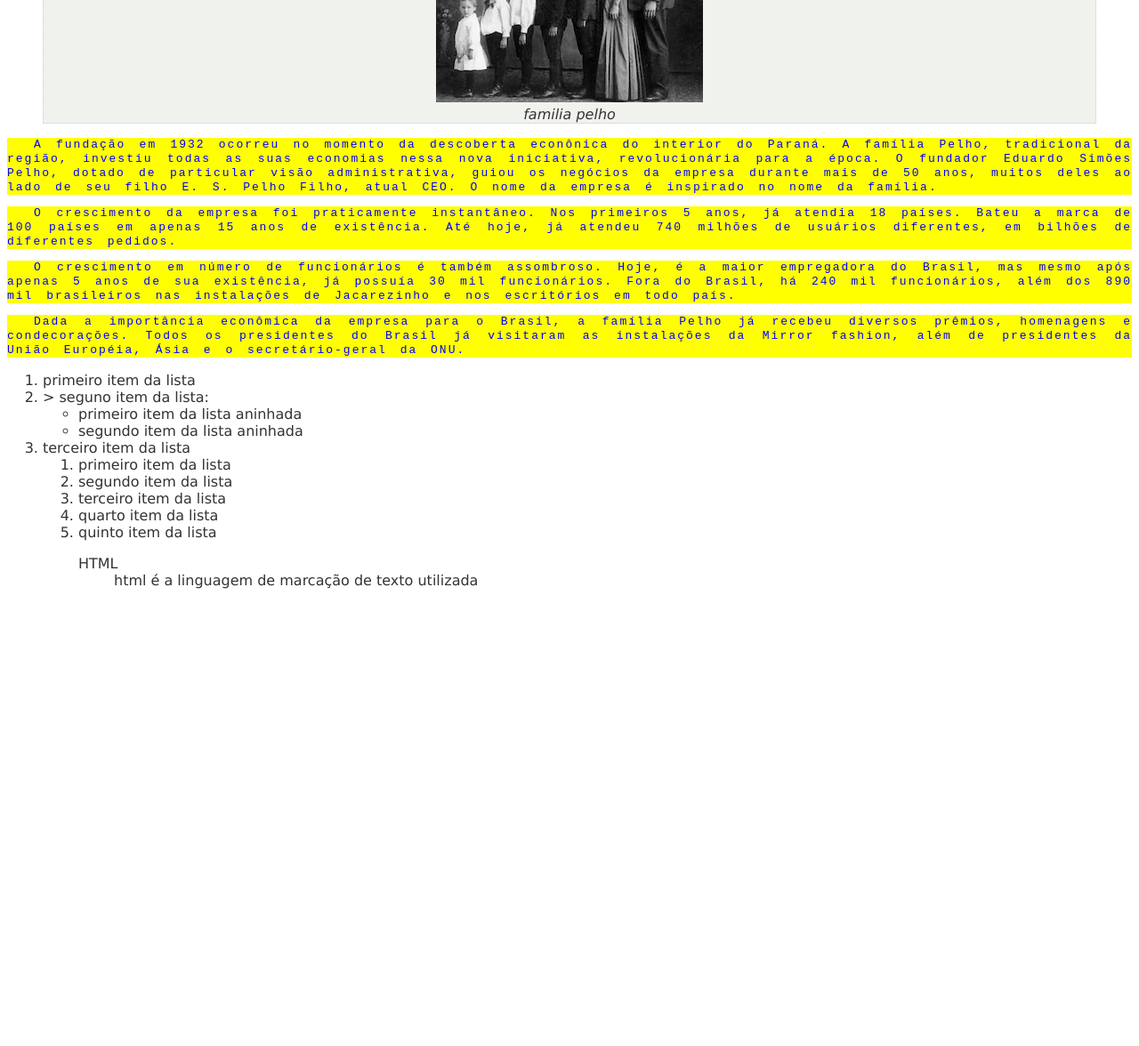
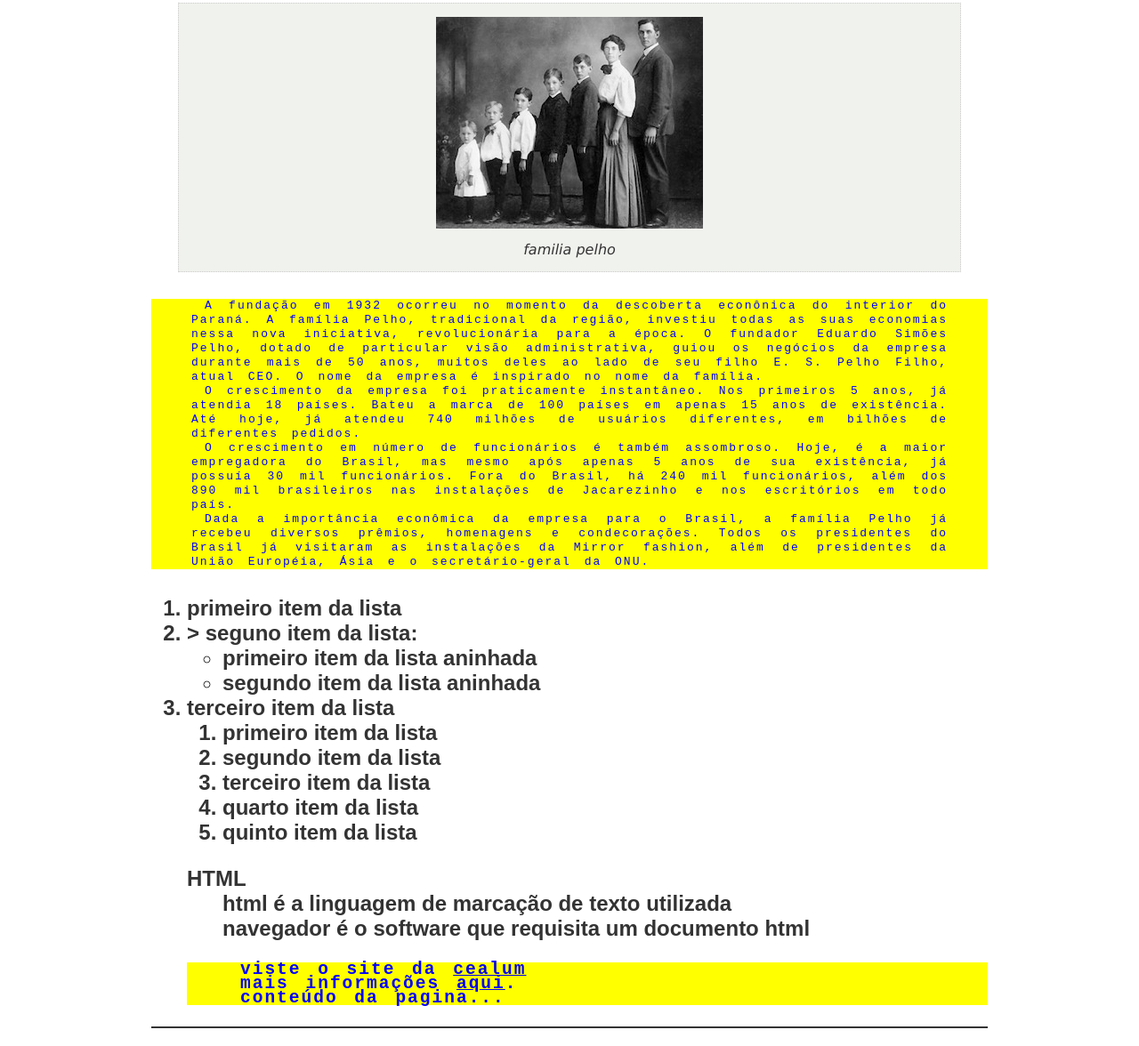
Before and after one commit to znv3X7/loja, a plain HTML site: page sobre.html in a window 1280 px wide. Shown: the part 903-2079 px from the top of the page at 89% size. Before the commit the page ends 1581 px from the top, so only its background shows below. Drawn offline with Linux system fonts and the light colour scheme.

Commit message:
add link

```diff
--- a/css/sobre.css
+++ b/css/sobre.css
@@ -40,7 +40,7 @@ h2 {
 
 body {
   color: #333333;
-    font-family: 'Lucida Sans Unicode', 'Lucida Grande', sans-serif;
+  font-family: "Lucida Sans Unicode", "Lucida Grande", sans-serif;
 }
 
 figure {
@@ -52,3 +52,34 @@ figure {
 figcaption {
   font-style: italic;
 }
+p {
+  padding: 10px 20px 15 px 5px;
+  margin: 0 Auto;
+}
+
+p {
+ /*  background-color: red;
+  height: 300px; */
+}
+  h1 {
+    padding: 10px;
+  }
+  h2 {
+    margin-top: 30px;
+  }
+  p {
+    padding:0 45px;
+    text-indent: 15px;
+  }
+  figure {
+    padding: 15px;
+    margin: 30px;
+  }
+  figcaption{
+    margin-top: 10px;
+  }
+  body {
+    margin-left: auto;
+    margin-right: auto;
+    width: 940px;
+  }
--- a/sobre.html
+++ b/sobre.html
@@ -11,7 +11,7 @@
 
   <body>
     <img src="img/logo.png" alt="logo daa mirror fashion" />
-    <h1><font color="red"> a mirror fashion</font></h1>
+    <h1 id="info"><font color="red"> a mirror fashion</font></h1>
     <p>
       A <strong>mirror Fashion</strong> é a maior empresa comércio eletrônico no
       segmento de moda em todo o mundo. Fundada em 1932, possui filiais em 124
@@ -68,7 +68,7 @@
       do Brasil já visitaram as instalações da Mirror fashion, além de
       presidentes da União Européia, Ásia e o secretário-geral da ONU.
     </p>
-   <body>
+   <h2>
     <ol>
     <li>primeiro item da lista</li>
     <li>>
@@ -86,9 +86,21 @@
     <li>terceiro item da lista</li>
     <li>quarto item da lista</li>
     <li>quinto item da lista</li>
+  </ol>
     <dl>
       <dt>HTML</dt>
       <dd>
         html é a linguagem de marcação de texto utilizada
-   </body>
+      </dd>
+    <dd>
+      navegador é o software que requisita um documento html
+      </dd>
+    </dl>
+    <p>
+      viste o site da <a href="http://www.cealum.com.br">cealum</a>
+      </p>
+      <p>mais informações <a href="#info">aqui</a>.</p>
+      <p>conteúdo da pagina...</p>
+
+ </body>
 </html>
```
Lines whose indentation alone changed are shown as unchanged.
